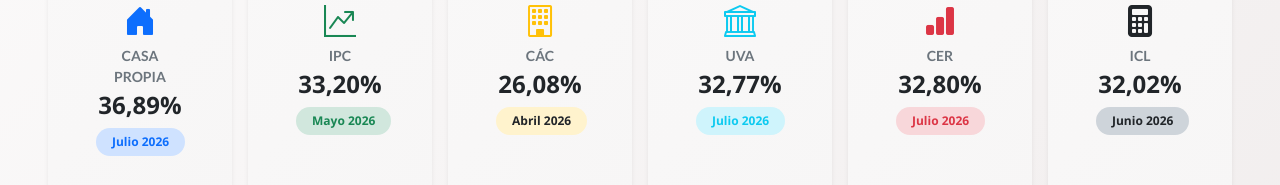
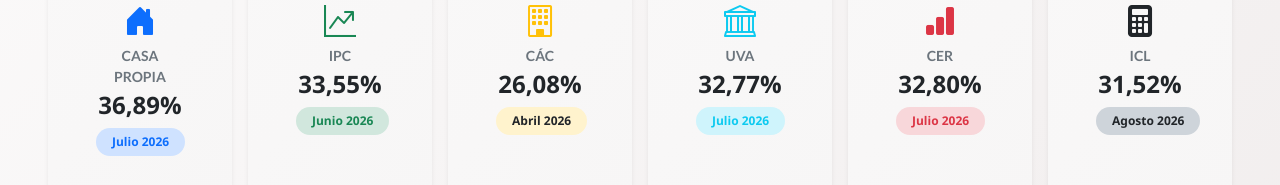
Before and after one commit to vinys2020/LiraInmobiliaria, a React (Vite) app: page /clientes in a window 1280 px wide. Shown: the part 198-383 px from the top of the page. Built offline with nearby package versions, Linux system fonts and the light colour scheme; no server answers; the database is empty; sample sign-in values are in the browser's storage.

Commit message:
calculadorfix

```diff
--- a/src/components/CalculadoraAlquiler.jsx
+++ b/src/components/CalculadoraAlquiler.jsx
@@ -1,7 +1,7 @@
 export default function CalculadoraAlquiler({
   theme = "light",
   backgroundColor = "ffffff",
-  height = 450
+  height = 600
 }) {
   return (
     <div className="border-0 shadow-sm border rounded-4 overflow-hidden">
--- a/src/pages/CustomerDashboard.jsx
+++ b/src/pages/CustomerDashboard.jsx
@@ -2174,9 +2174,9 @@ const fechaFin = crearFechaLocal(formData.fechaFin);
               <p className="text-uppercase text-secondary fw-semibold small mb-1">
                 IPC
               </p>
-              <h4 className="fw-bold text-dark mb-2">33,20%</h4>
+              <h4 className="fw-bold text-dark mb-2">33,55%</h4>
               <span className="badge bg-success-subtle text-success rounded-pill px-3 py-2">
-                Mayo 2026
+                Junio 2026
               </span>
             </div>
           </div>
@@ -2238,9 +2238,9 @@ const fechaFin = crearFechaLocal(formData.fechaFin);
               <p className="text-uppercase text-secondary fw-semibold small mb-1">
                 ICL
               </p>
-              <h4 className="fw-bold text-dark mb-2">32,02%</h4>
+              <h4 className="fw-bold text-dark mb-2">31,52%</h4>
               <span className="badge bg-dark-subtle text-dark rounded-pill px-3 py-2">
-                Junio 2026
+                Agosto 2026
               </span>
             </div>
           </div>
```
